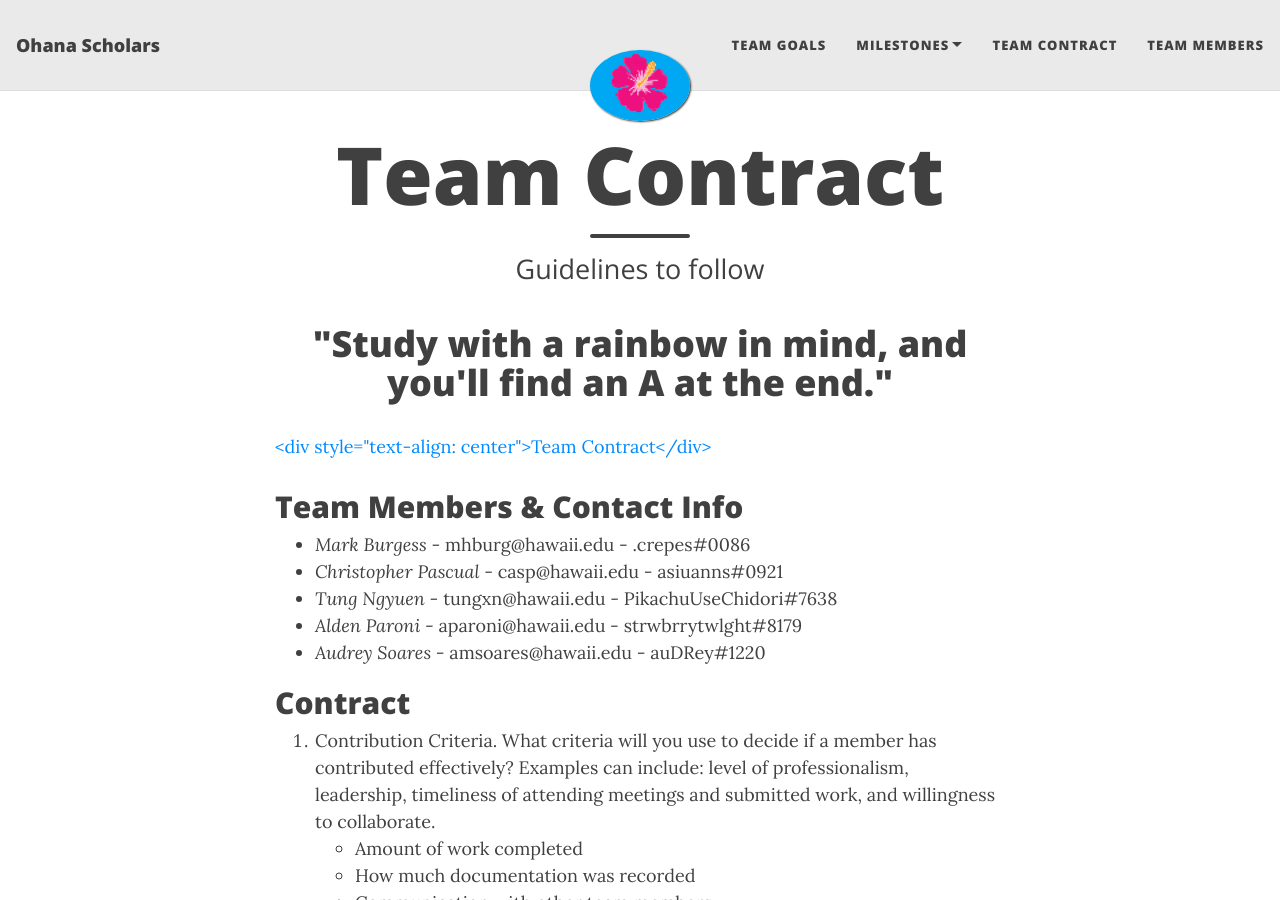
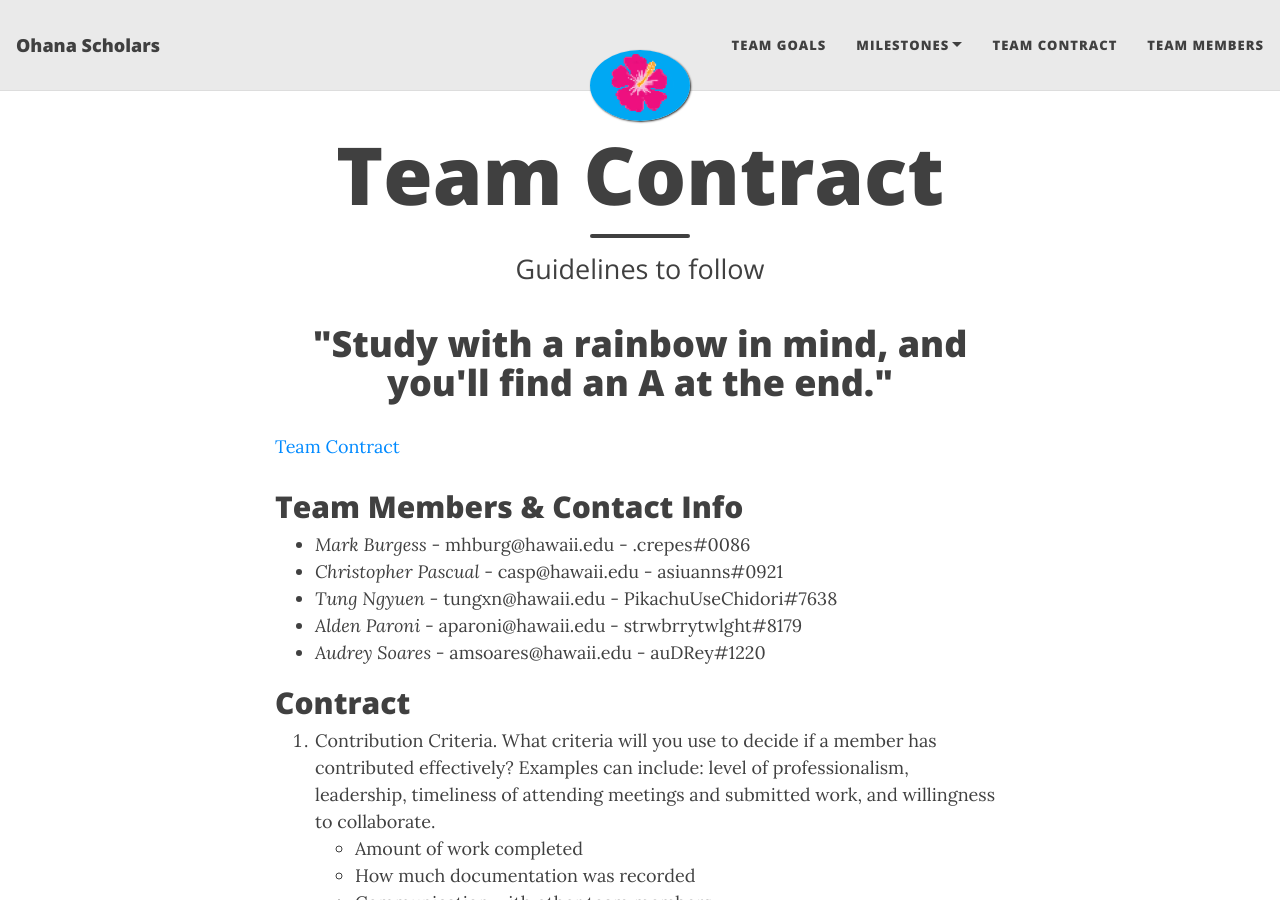
Before and after one commit to ohana-scholars/ohana-scholars.github.io, a Jekyll site: the page built from contract.md, in a window 1280 px wide and 900 px high. Built offline with Jekyll 4.4.1, drawn with Linux system fonts in a browser that asks for light colours; nearby versions of some CDN libraries.

Commit message:
Update contract.md

```diff
--- a/contract.md
+++ b/contract.md
@@ -5,7 +5,7 @@
 ---
 
 <h1 style="text-align: center;">"Study with a rainbow in mind, and you'll find an A at the end."</h1>
-<a href="https://docs.google.com/document/d/1oX4d5HIBrm2Wsi5FQ2IpwNagkXJaMhHEUpm8CkWCZwE/edit" ><div style="text-align: center">Team Contract</div></a>
+<a href="https://docs.google.com/document/d/1oX4d5HIBrm2Wsi5FQ2IpwNagkXJaMhHEUpm8CkWCZwE/edit" >Team Contract</a>
 
 ## Team Members & Contact Info
 - *Mark Burgess* - mhburg@hawaii.edu - .crepes#0086
```
